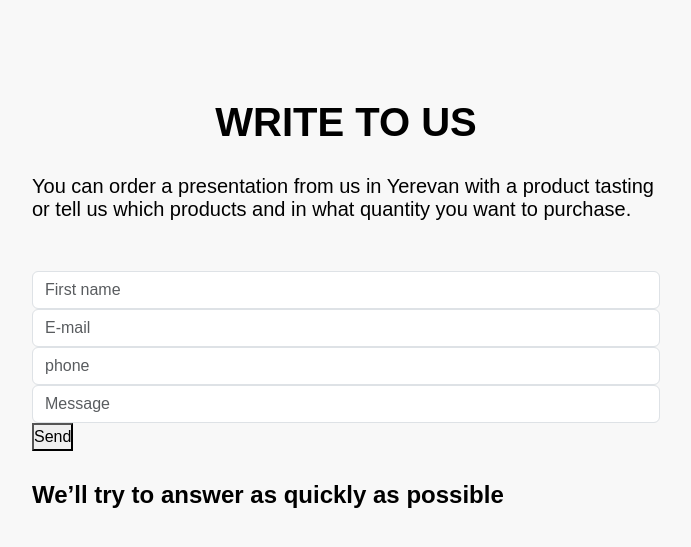
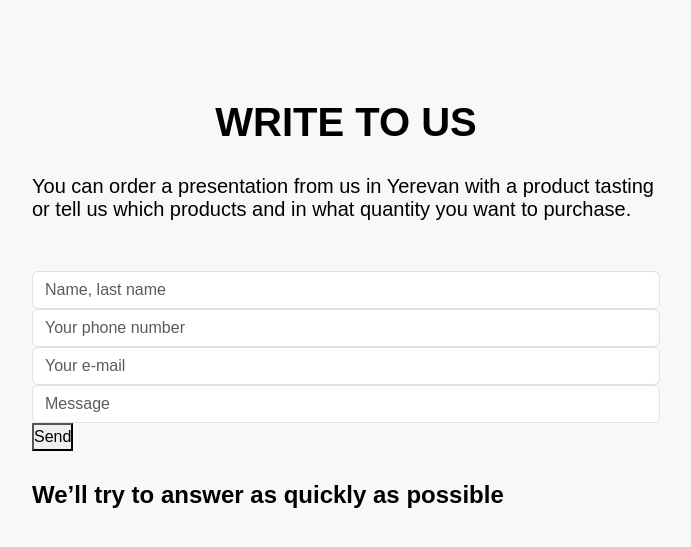
Before and after one commit to sallamyemen/ambassador, a Yii app: template views/site/_section-form.php in a window 1280 px wide. Shown: the top 547 px of the page, without its empty margins (294-985 px from the left). Run offline with PHP 8.4 and a stand-in for Yii, Linux system fonts and the light colour scheme; the template is opened without the code that fills it: most values are stand-ins (such as "Sample title", 1, 10 or a date in 2020); form fields are guessed from the names that the template uses; data that the repository does not hold is empty; some libraries are stand-ins or nearby versions.

Commit message:
corrections

```diff
--- a/dist-front/sass/_footer.sass
+++ b/dist-front/sass/_footer.sass
@@ -13,6 +13,13 @@
     a
       color: $colorWhite
       text-decoration: none
+  &__contacts
+    @media (max-width: $bpLarge)
+      padding-top: 30px
+  &__all-rights
+    @media (max-width: $bpLarge)
+      padding: 20px 0 30px 0
+
   .row-nav
     flex-direction: row
     justify-content: space-around
@@ -20,5 +27,6 @@
     &__logo
       @media (max-width: $bpLarge)
         padding-top: 20px
+        order: -1
     @media (max-width: $bpLarge)
       flex-direction: column
--- a/dist-front/sass/_form.sass
+++ b/dist-front/sass/_form.sass
@@ -80,6 +80,8 @@
     font-size: 24px
     line-height: normal
     padding-top: 30px
+    @media (max-width: $bpLarge)
+      font-size: 16px
   &__button
     background-color: #D79D5E
     border-radius: 40px
--- a/models/FormMailTo.php
+++ b/models/FormMailTo.php
@@ -19,6 +19,7 @@ class FormMailTo extends Model
             [['firstName', 'mail', 'phone', 'comment'], 'safe'],
             [['phone'], 'number'],
             [['mail'], 'email'],
+            [['firstName', 'mail', 'phone', 'comment'], 'required'],
         ];
     }
 }
--- a/views/layouts/front.php
+++ b/views/layouts/front.php
@@ -116,12 +116,12 @@ $menuTab = [
     <footer class="app__footer footer">
         <div class="container">
             <div class="row-nav">
-                <div class="footer__text">
+                <div class="footer__text footer__contacts">
                     <?= Html::a('E-mail: anna@kolambassador.com', 'mailto:anna@kolambassador.com') ?>
                     <?= Html::a('Telephone: +37495093605', 'tel:37495093605') ?>
                 </div>
                 <?= Html::a(Html::img(Url::to('@web/front/img/logo-footer.svg?v=1'), ['class' => 'row-nav__logo-img']), ['/site/index'], ['class' => 'row-nav__logo']) ?>
-                <div class="footer__text">
+                <div class="footer__text footer__all-rights">
                     <?= Yii::t('app', 'All rights reserved') ?>
                 </div>
             </div>
--- a/views/site/_section-anna_slider.php
+++ b/views/site/_section-anna_slider.php
@@ -132,6 +132,7 @@ $mobileSlides = [
 $js = <<<JS
 
  $('#anna_slider').owlCarousel({
+        stagePadding: 5,
         loop:true,
         margin:10,
         nav:false,
--- a/views/site/_section-form.php
+++ b/views/site/_section-form.php
@@ -17,9 +17,9 @@ use yii\widgets\ActiveForm;
             'options' => ['enctype' => 'multipart/form-data']
         ]) ?>
 
-        <?= $form->field($model, 'firstName')->textInput(['placeholder' => 'First name', 'class' => 'form__control'])->label(false)?>
-        <?= $form->field($model, 'mail')->textInput(['placeholder' => 'E-mail', 'class' => 'form__control'])->label(false) ?>
-        <?= $form->field($model, 'phone')->textInput(['placeholder' => 'phone', 'class' => 'form__control', 'id' => 'phone'])->label(false) ?>
+        <?= $form->field($model, 'firstName')->textInput(['placeholder' => 'Name, last name', 'class' => 'form__control'])->label(false)?>
+        <?= $form->field($model, 'phone')->textInput(['placeholder' => 'Your phone number', 'class' => 'form__control', 'id' => 'phone'])->label(false) ?>
+        <?= $form->field($model, 'mail')->textInput(['placeholder' => 'Your e-mail', 'class' => 'form__control'])->label(false) ?>
         <?= $form->field($model, 'comment')->textInput(['placeholder' => 'Message', 'class' => 'form__control'])->label(false) ?>
         <?= Html::submitButton('Send', ['class' => 'form__submit', 'name' => 'submit-button']) ?>
 
```
Also changed, not shown: web/front/css/main.min.css.
